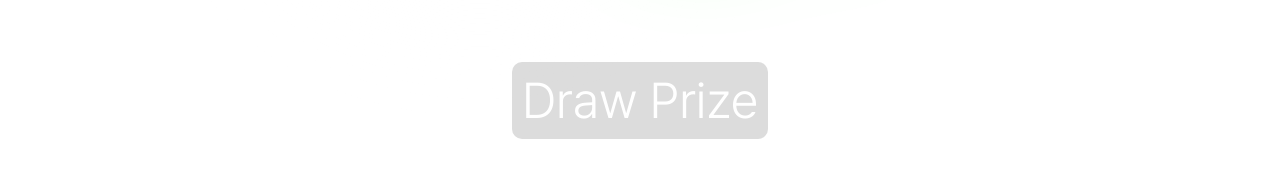
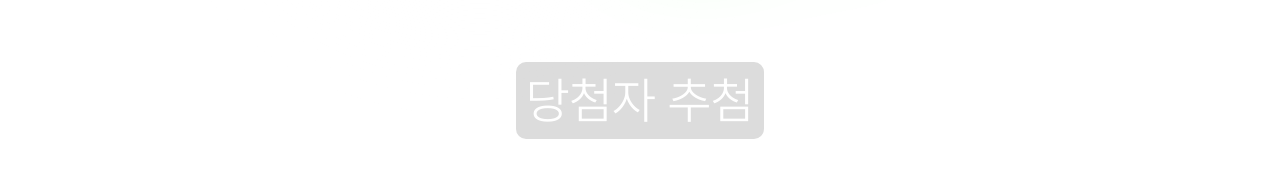
Before and after one commit to JohnWJun/RBUWorshop2024, a Next.js app: page /luckyDraw in a window 1280 px wide. Shown: the part 509-686 px from the top of the page. Built offline with nearby package versions, Linux system fonts and the light colour scheme.

Commit message:
"20th Commit"

```diff
--- a/src/app/_component/LuckyDraw.tsx
+++ b/src/app/_component/LuckyDraw.tsx
@@ -31,7 +31,7 @@ export default function LuckyDraw() {
         </div>
 
       <button className={style.drawButton}>
-        <Link href={'luckyDraw/roll'}>Draw Prize</Link></button>
+        <Link href={'luckyDraw/roll'}>당첨자 추첨</Link></button>
 
     </div>
   );
```
Also changed, not shown: src/app/_component/Roll.tsx (+9 -0 lines).
